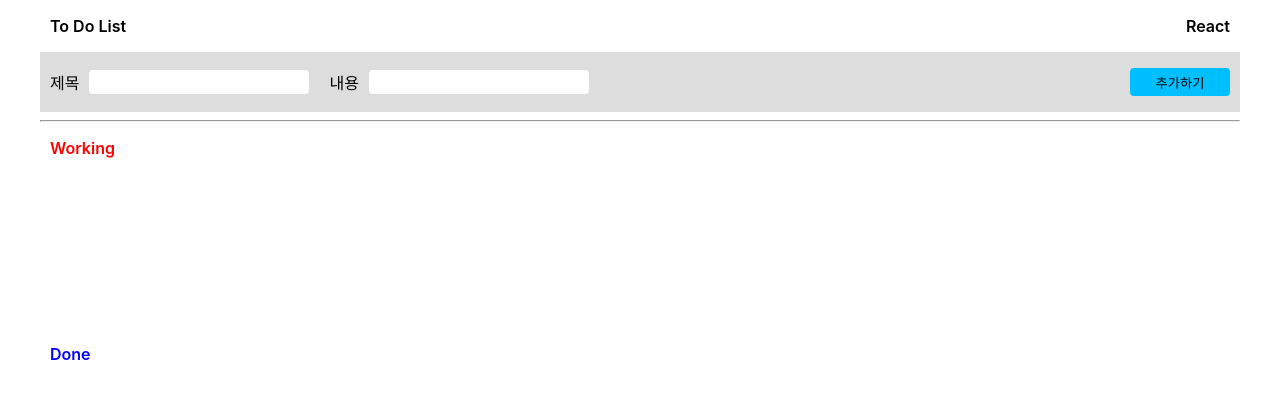
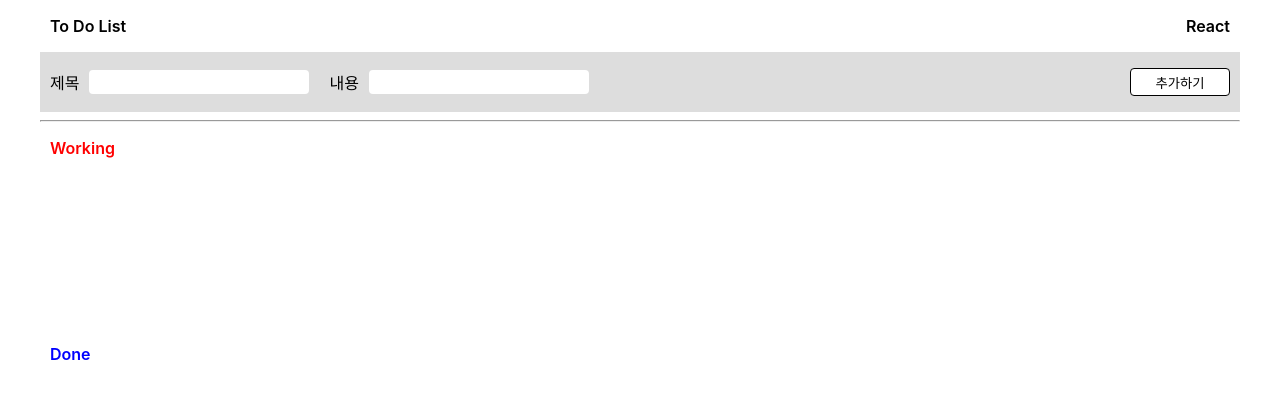
Before and after one commit to vjiji/todo-app, a React (Create React App) app: page / in a window 1280 px wide. Shown: the top 398 px of the page. Built offline with nearby package versions, Linux system fonts and the light colour scheme.

Commit message:
refactor: AddTodo컴포넌트의 스타일 코드를 styled-components를 사용해 적용한다

```diff
--- a/src/App.css
+++ b/src/App.css
@@ -1,43 +1,3 @@
-/* add-card */
-
-.add-card__content {
-  height: 60px;
-  padding: 0 10px;
-  display: flex;
-  align-items: center;
-  justify-content: space-between;
-  background: #ddd;
-}
-
-.add-card__input-container-wrap {
-  display: flex;
-  align-items: center;
-  gap: 20px;
-}
-
-.add-card__input-container {
-  display: flex;
-  align-items: center;
-}
-
-.add-card__input {
-  width: 220px;
-  height: 24px;
-  margin-left: 10px;
-  border: none;
-  border-radius: 4px;
-}
-
-.action-button {
-  width: 100px;
-  height: 28px;
-  background: #fff;
-  border: 1px solid #000;
-  border-radius: 4px;
-  font-weight: 500;
-  cursor: pointer;
-}
-
 .add-card__button {
   background: #00bfff;
   border: none;
@@ -46,8 +6,6 @@
     border: 1px solid #444;
   }
 }
-
-/* card-list */
 
 .card-list {
   min-height: 190px;
--- a/src/components/common/ActionButton.jsx
+++ b/src/components/common/ActionButton.jsx
@@ -1,9 +1,21 @@
+import styled from "styled-components";
+
 const ActionButton = ({ className, id, onClick, text }) => {
   return (
-    <button className={`action-button ${className}`} id={id} onClick={onClick}>
+    <ButtonStyle id={id} onClick={onClick}>
       {text}
-    </button>
+    </ButtonStyle>
   );
 };
 
 export default ActionButton;
+
+const ButtonStyle = styled.button`
+  width: 100px;
+  height: 28px;
+  background: #fff;
+  border: 1px solid #000;
+  border-radius: 4px;
+  font-weight: 500;
+  cursor: pointer;
+`;
--- a/src/components/common/TextInput.jsx
+++ b/src/components/common/TextInput.jsx
@@ -1,5 +1,15 @@
-const TextInput = ({ className, value, onChange }) => {
-  return <input className={className} value={value} onChange={onChange} />;
+import styled from "styled-components";
+
+const TextInput = ({ value, onChange }) => {
+  return <InputStyle value={value} onChange={onChange} />;
 };
 
 export default TextInput;
+
+const InputStyle = styled.input`
+  width: 220px;
+  height: 24px;
+  margin-left: 10px;
+  border: none;
+  border-radius: 4px;
+`;
--- a/src/components/features/todo/AddTodo/AddTodo.jsx
+++ b/src/components/features/todo/AddTodo/AddTodo.jsx
@@ -1,40 +1,54 @@
 import TextInput from "../../../common/TextInput";
 import ActionButton from "../../../common/ActionButton";
 import { useAddTodo } from "./useAddTodo";
+import styled from "styled-components";
 
 const AddTodo = () => {
   const { title, content, setContent, setTitle, handleAddTodoButtonClick } =
     useAddTodo();
 
   return (
-    <>
-      <div className="add-card__content">
-        <div className="add-card__input-container-wrap">
-          <div className="add-card__input-container">
+    <Container>
+      <InputBoxWrap>
+        <InputBox>
           <p>제목</p>
-            <TextInput
-              className="add-card__input"
-              value={title}
-              onChange={(e) => setTitle(e.target.value)}
-            />
-          </div>
-          <div className="add-card__input-container">
+          <TextInput value={title} onChange={(e) => setTitle(e.target.value)} />
+        </InputBox>
+        <InputBox>
           <p>내용</p>
           <TextInput
-              className="add-card__input"
             value={content}
             onChange={(e) => setContent(e.target.value)}
           />
-          </div>
-        </div>
+        </InputBox>
+      </InputBoxWrap>
       <ActionButton
         className={"add-card__button"}
         onClick={handleAddTodoButtonClick}
         text="추가하기"
       />
-      </div>
-    </>
+    </Container>
   );
 };
 
 export default AddTodo;
+
+const Container = styled.div`
+  height: 60px;
+  padding: 0 10px;
+  display: flex;
+  align-items: center;
+  justify-content: space-between;
+  background: #ddd;
+`;
+
+const InputBoxWrap = styled.div`
+  display: flex;
+  align-items: center;
+  gap: 20px;
+`;
+
+const InputBox = styled.div`
+  display: flex;
+  align-items: center;
+`;
```
Lines whose indentation alone changed are shown as unchanged.
